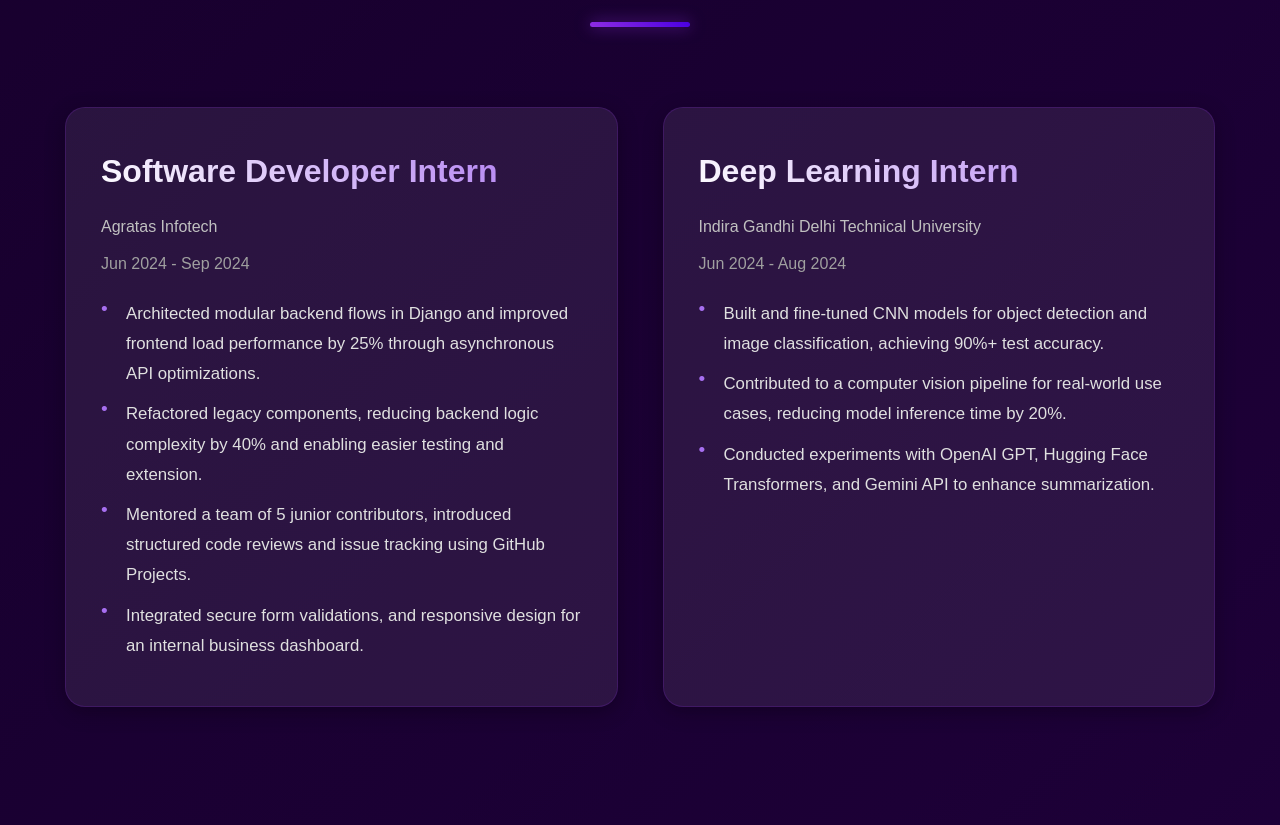
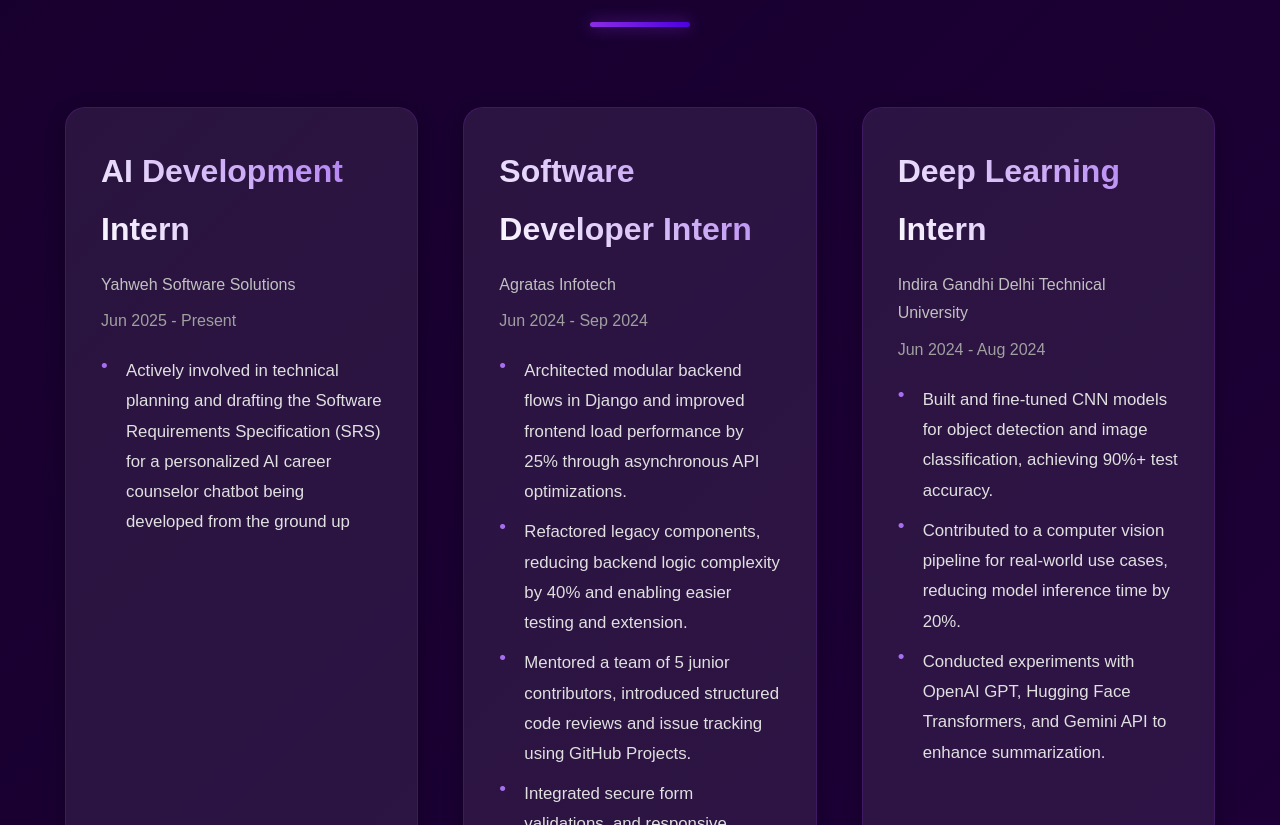
Before and after one commit to bhavyajethi/portfolio, a plain HTML site: page index.html in a window 1280 px wide. Shown: the part 1975-2800 px from the top of the page. Drawn offline with Linux system fonts and the light colour scheme.

Commit message:
updated code

```diff
--- a/index.html
+++ b/index.html
@@ -30,7 +30,7 @@
             <p>Software Developer & AI/ML Enthusiast</p>
             <div class="hero-buttons">
                 <a href="#contact" class="cta-button">Get In Touch</a>
-                <a href="Bhavya-Jethi.pdf" target="_blank" class="cta-button outline-button">View Resume</a>
+                <a href="Bhavya Jethi 1.pdf" target="_blank" class="cta-button outline-button">View Resume</a>
             </div>
         </div>
         <div class="floating-shapes">
@@ -65,6 +65,15 @@
                 <div class="line"></div>
             </div>
             <div class="experience-content">
+                <div class="experience-item">
+                    <h3>AI Development Intern</h3>
+                    <p class="company">Yahweh Software Solutions</p>
+                    <p class="duration">Jun 2025 - Present</p>
+                    <ul>
+                        <li>Actively involved in technical planning and drafting the Software Requirements Specification (SRS) for a
+                            personalized AI career counselor chatbot being developed from the ground up</li>
+                    </ul>
+                </div>
                 <div class="experience-item">
                     <h3>Software Developer Intern</h3>
                     <p class="company">Agratas Infotech</p>
```
Also changed, not shown: 2 other files.
